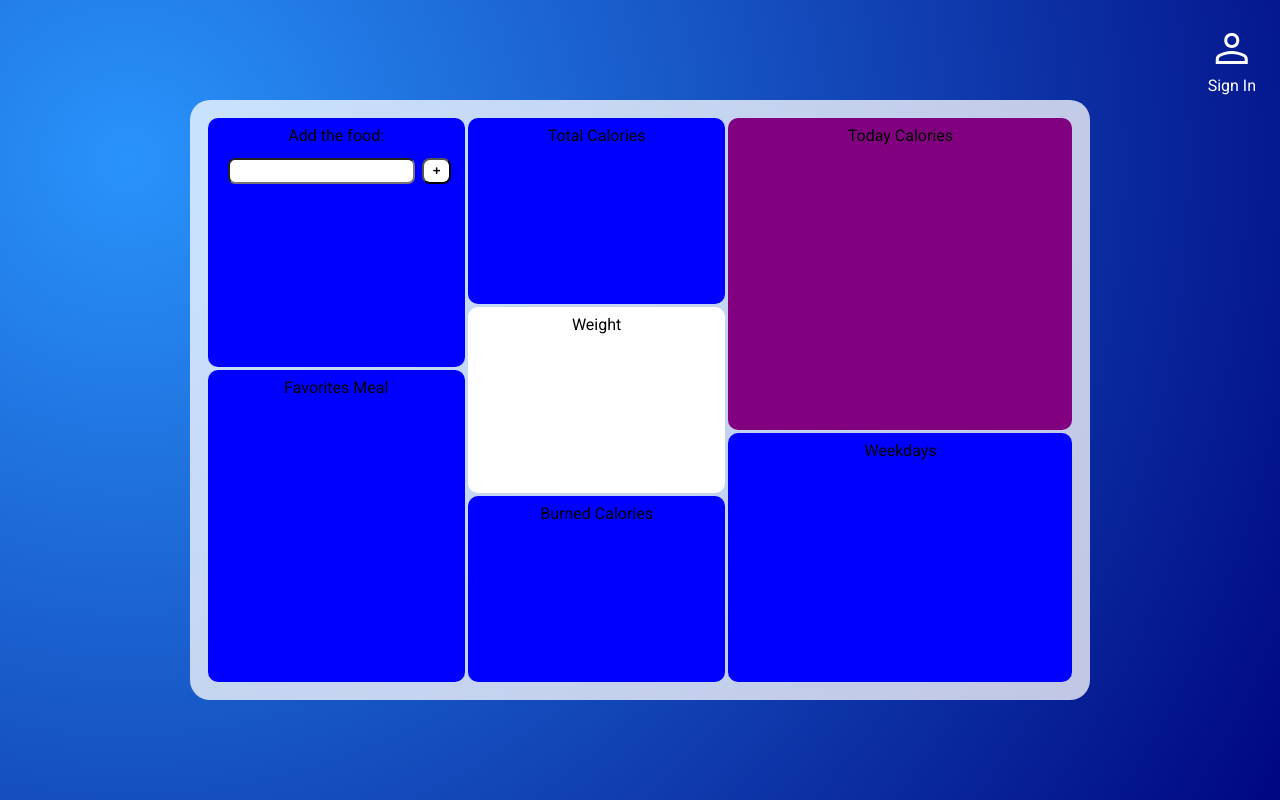
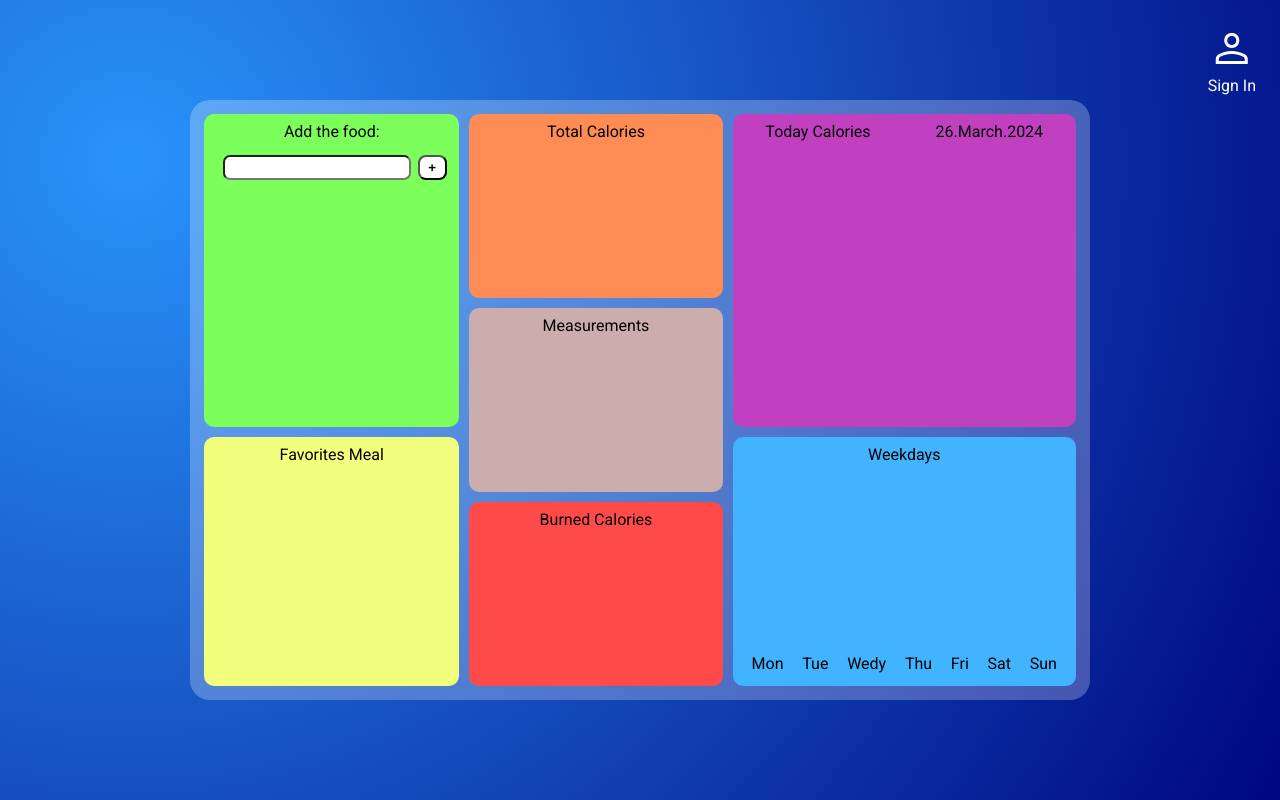
Before and after one commit to bartusrm7/fit-world, a React (Vite) app in the folder fit-world-frontend/: page / in a window 1280 px wide. Built offline with nearby package versions, Linux system fonts and the light colour scheme.

Commit message:
start edit first add the food container

```diff
--- a/fit-world-frontend/src/LogReg.jsx
+++ b/fit-world-frontend/src/LogReg.jsx
@@ -44,7 +44,9 @@ function LogReg() {
 	}
 	function openLoginWindow() {
 		const loginWindow = document.querySelector(".login-window");
+		const shadowBackground = document.querySelector(".shadow-background");
 		loginWindow.classList.toggle("display-block");
+		shadowBackground.classList.toggle("display-none");
 	}
 	function switchLogReg() {
 		const register = document.querySelector(".register-window");
@@ -198,6 +200,7 @@ function LogReg() {
 					Login
 				</button>
 			</div>
+			<div className='shadow-background display-none'></div>
 		</div>
 	);
 }
--- a/fit-world-frontend/src/MainContainer.jsx
+++ b/fit-world-frontend/src/MainContainer.jsx
@@ -1,21 +1,63 @@
 import React, { useState, useEffect } from "react";
 
 function MainContainer() {
+	const [food, setFood] = useState([]);
+	const [foodInput, setFoodInput] = useState("");
+
+	function addFood() {
+		if (foodInput !== "") {
+			setFood([...food, foodInput]);
+			setFoodInput("");
+		}
+	}
+	function handleFoodInputChange(e) {
+		setFoodInput(e.target.value);
+	}
+	function currentDate() {
+		const d = new Date();
+		const year = d.getFullYear();
+		const months = { month: "long" };
+		const month = d.toLocaleDateString("en-gb", months);
+		const day = String(d.getDate()).padStart(2, 0);
+		const fullDate = `${day}.${month}.${year} `;
+		return fullDate;
+	}
+
 	return (
 		<div className='main'>
 			<div className='main-window'>
 				<div className='main-grid-container'>
 					<div className='main-grid-items item1'>
 						<span>Add the food:</span>
-						<input type='text' className='input-food' />
-						<button className="add-food-btn">+</button>
+						<input type='text' className='input-food' value={foodInput} onChange={handleFoodInputChange} />
+						<button className='add-food-btn' onClick={addFood}>
+							+
+						</button>
+						<ul className='food-container'>
+							{food.map((food, index) => (
+								<li key={index}>{food}</li>
+							))}
+						</ul>
 					</div>
 					<div className='main-grid-items item2'>Total Calories</div>
-					<div className='main-grid-items item3'>Today Calories <span className="current-calories-day"></span></div>
-					<div className='main-grid-items item4'>Weight</div>
+					<div className='main-grid-items item3'>
+						Today Calories <span className='current-calories-day'>{currentDate()}</span>
+					</div>
+					<div className='main-grid-items item4'>Measurements</div>
 					<div className='main-grid-items item5'>Favorites Meal</div>
 					<div className='main-grid-items item6'>Burned Calories</div>
-					<div className='main-grid-items item7'>Weekdays</div>
+					<div className='main-grid-items item7'>
+						Weekdays
+						<div className='days'>
+							<p className='day'>Mon</p>
+							<p className='day'>Tue</p>
+							<p className='day'>Wedy</p>
+							<p className='day'>Thu</p>
+							<p className='day'>Fri</p>
+							<p className='day'>Sat</p>
+							<p className='day'>Sun</p>
+						</div>
+					</div>
 				</div>
 			</div>
 		</div>
--- a/fit-world-frontend/src/index.css
+++ b/fit-world-frontend/src/index.css
@@ -28,6 +28,7 @@ body {
 	margin: 1em;
 	color: white;
 	cursor: pointer;
+	z-index: 100;
 }
 .login-icon .material-symbols-outlined {
 	font-size: 3rem;
@@ -41,6 +42,7 @@ body {
 	height: 350px;
 	display: none;
 	background-color: black;
+	border: solid white;
 	border-radius: 20px;
 	z-index: 1;
 }
@@ -82,6 +84,14 @@ button {
 	transform: translateX(-50%);
 	cursor: pointer;
 }
+.shadow-background {
+	position: absolute;
+	top: 0;
+	left: 0;
+	width: 100%;
+	height: 100%;
+	background-color: rgba(0, 0, 0, 0.95);
+}
 .display-block {
 	display: block;
 }
@@ -99,11 +109,11 @@ button {
 .main-window {
 	width: 900px;
 	height: 600px;
-	background-color: rgba(255, 255, 255, 0.75);
+	background-color: rgba(255, 255, 255, 0.25);
 	border-radius: 20px;
 }
 .main-grid-container {
-	padding: 1em;
+	padding: 0.6em;
 	height: 100%;
 	display: grid;
 	grid-template-columns: repeat(10, 1fr);
@@ -111,15 +121,15 @@ button {
 }
 .main-grid-items {
 	padding: 0.5em 0;
-	margin: 0.1em;
-	background-color: blue;
+	margin: 0.3em;
 	border-radius: 10px;
 	text-align: center;
 }
 
 .item1 {
-	grid-row: 1/5;
+	grid-row: 1/6;
 	grid-column: 1/4;
+	background-color: #7cff5b;
 }
 .item1 input {
 	padding: 0.25em;
@@ -129,31 +139,49 @@ button {
 .item1 button {
 	padding: 0.25em 0.65em;
 	font-weight: bold;
+	cursor: pointer;
 }
+.food-container {
 
+}
+.food-container li {
+	list-style: none;
+}
 .item2 {
 	grid-row: 1/4;
 	grid-column: 4/7;
+	background-color: #ff8b55;
 }
 .item3 {
+	display: flex;
+	justify-content: space-around;
 	grid-row: 1/6;
 	grid-column: 7/11;
-	background-color: purple;
+	background-color: rgb(192, 64, 192);
 }
 .item4 {
 	grid-row: 4/7;
 	grid-column: 4/7;
-	background-color: white;
+	background-color: rgb(204, 173, 173);
 }
 .item5 {
-	grid-row: 5/10;
+	grid-row: 6/10;
 	grid-column: 1/4;
+	background-color: #f2ff7c;
 }
 .item6 {
 	grid-row: 7/10;
 	grid-column: 4/7;
+	background-color: #ff4a4a;
 }
 .item7 {
 	grid-row: 6/10;
 	grid-column: 7/11;
+	background-color: #42b3ff;
 }
+.days {
+	height: 90%;
+	display: flex;
+	justify-content: space-evenly;
+	align-items: flex-end;
+}
```
